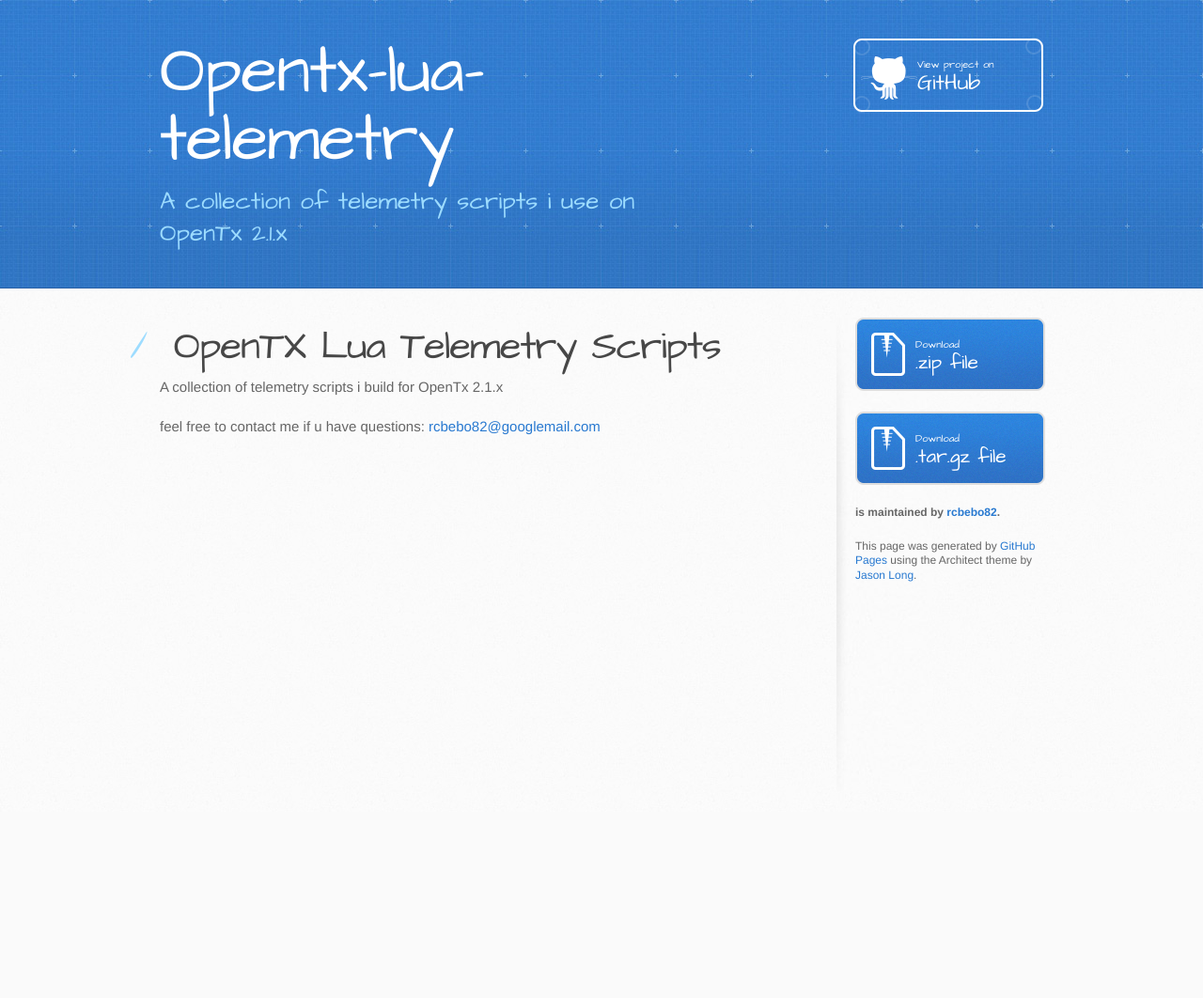
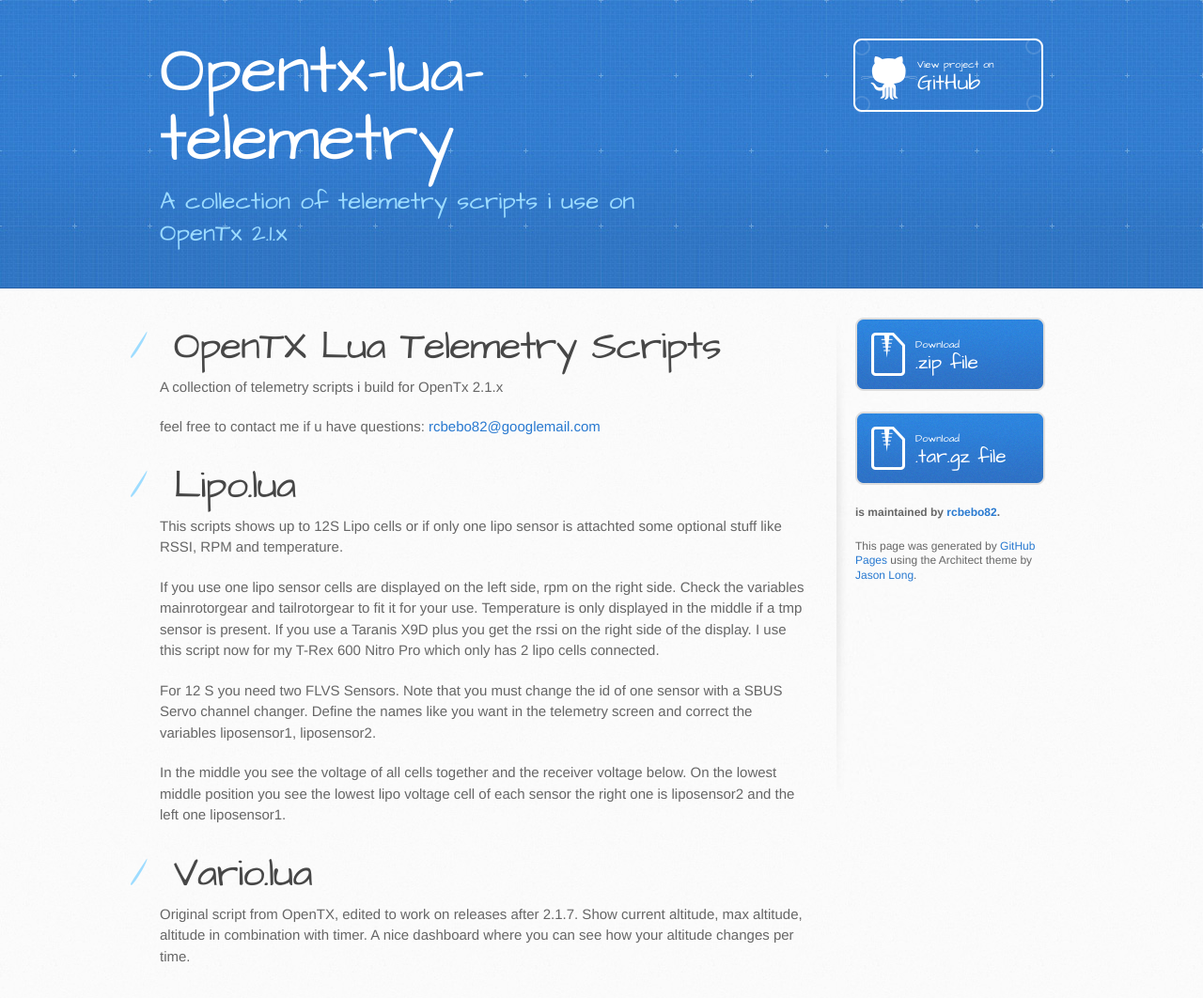
Before and after one commit to rcbebo82/OpenTx-Lua-Telemetry, a plain HTML site: page index.html in a window 1280 px wide. Shown: the whole page at 94% size. Before the commit the page ends 864 px from the top, so only its background shows below. Drawn offline with Linux system fonts and the light colour scheme.

Commit message:
Create gh-pages branch via GitHub

```diff
--- a/index.html
+++ b/index.html
@@ -34,6 +34,26 @@
 <p>A collection of telemetry scripts i build for OpenTx 2.1.x</p>
 
 <p>feel free to contact me if u have questions: <a href="mailto:rcbebo82@googlemail.com">rcbebo82@googlemail.com</a></p>
+
+<h1>
+<a id="lipolua" class="anchor" href="#lipolua" aria-hidden="true"><span aria-hidden="true" class="octicon octicon-link"></span></a>Lipo.lua</h1>
+
+<p>This scripts shows up to 12S Lipo cells or if only one lipo sensor is attachted some optional stuff like RSSI, RPM and temperature.</p>
+
+<p>If you use one lipo sensor cells are displayed on the left side, rpm on the right side. Check the variables mainrotorgear and tailrotorgear to fit it for your use. Temperature is only displayed in the middle if a tmp sensor is present. If you use a Taranis X9D plus you get the rssi on the right side of the display.
+I use this script now for my T-Rex 600 Nitro Pro which only has 2 lipo cells connected.</p>
+
+<p>For 12 S you need two FLVS Sensors. Note that you must change the id of one sensor with a SBUS Servo channel changer. Define the names like you want in the telemetry screen and correct the variables liposensor1, liposensor2.</p>
+
+<p>In the middle you see the voltage of all cells together and the receiver voltage below.
+On the lowest middle position you see the lowest lipo voltage cell of each sensor
+the right one is liposensor2 and the left one liposensor1.</p>
+
+<h1>
+<a id="variolua" class="anchor" href="#variolua" aria-hidden="true"><span aria-hidden="true" class="octicon octicon-link"></span></a>Vario.lua</h1>
+
+<p>Original script from OpenTX, edited to work on releases after 2.1.7.
+Show current altitude, max altitude, altitude in combination with timer. A nice dashboard where you can see how your altitude changes per time.</p>
         </section>
 
         <aside id="sidebar">
--- a/params.json
+++ b/params.json
@@ -1,6 +1,6 @@
 {
   "name": "Opentx-lua-telemetry",
   "tagline": "A collection of telemetry scripts i use on OpenTx 2.1.x",
-  "body": "# OpenTX Lua Telemetry Scripts\r\nA collection of telemetry scripts i build for OpenTx 2.1.x\r\n\r\nfeel free to contact me if u have questions: rcbebo82@googlemail.com\r\n",
+  "body": "# OpenTX Lua Telemetry Scripts\r\nA collection of telemetry scripts i build for OpenTx 2.1.x\r\n\r\nfeel free to contact me if u have questions: rcbebo82@googlemail.com\r\n\r\n# Lipo.lua\r\nThis scripts shows up to 12S Lipo cells or if only one lipo sensor is attachted some optional stuff like RSSI, RPM and temperature.\r\n\r\nIf you use one lipo sensor cells are displayed on the left side, rpm on the right side. Check the variables mainrotorgear and tailrotorgear to fit it for your use. Temperature is only displayed in the middle if a tmp sensor is present. If you use a Taranis X9D plus you get the rssi on the right side of the display. \r\nI use this script now for my T-Rex 600 Nitro Pro which only has 2 lipo cells connected.\r\n\r\nFor 12 S you need two FLVS Sensors. Note that you must change the id of one sensor with a SBUS Servo channel changer. Define the names like you want in the telemetry screen and correct the variables liposensor1, liposensor2.\r\n\r\nIn the middle you see the voltage of all cells together and the receiver voltage below.\r\nOn the lowest middle position you see the lowest lipo voltage cell of each sensor\r\nthe right one is liposensor2 and the left one liposensor1.\r\n\r\n# Vario.lua\r\nOriginal script from OpenTX, edited to work on releases after 2.1.7.\r\nShow current altitude, max altitude, altitude in combination with timer. A nice dashboard where you can see how your altitude changes per time.\r\n",
   "note": "Don't delete this file! It's used internally to help with page regeneration."
 }
```
